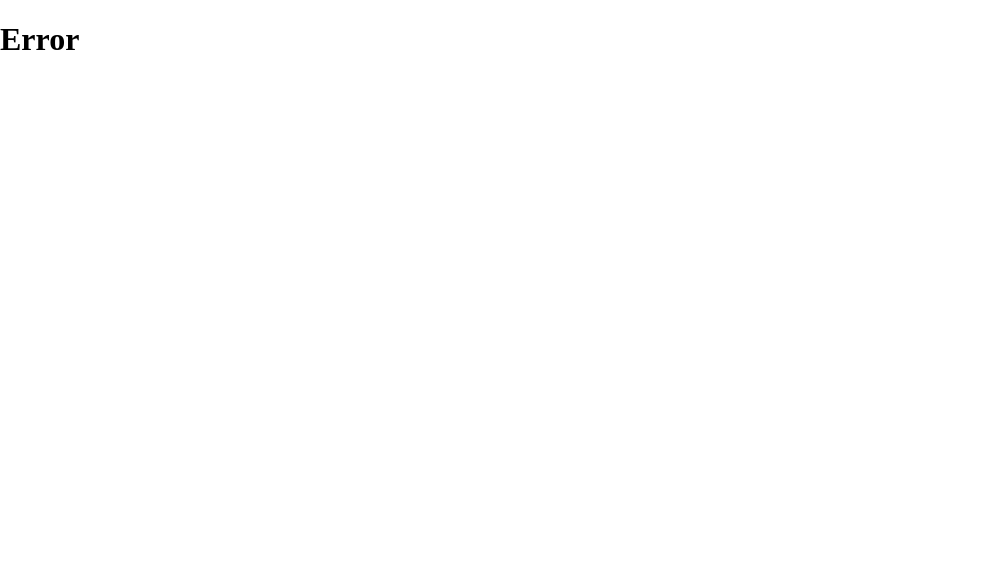
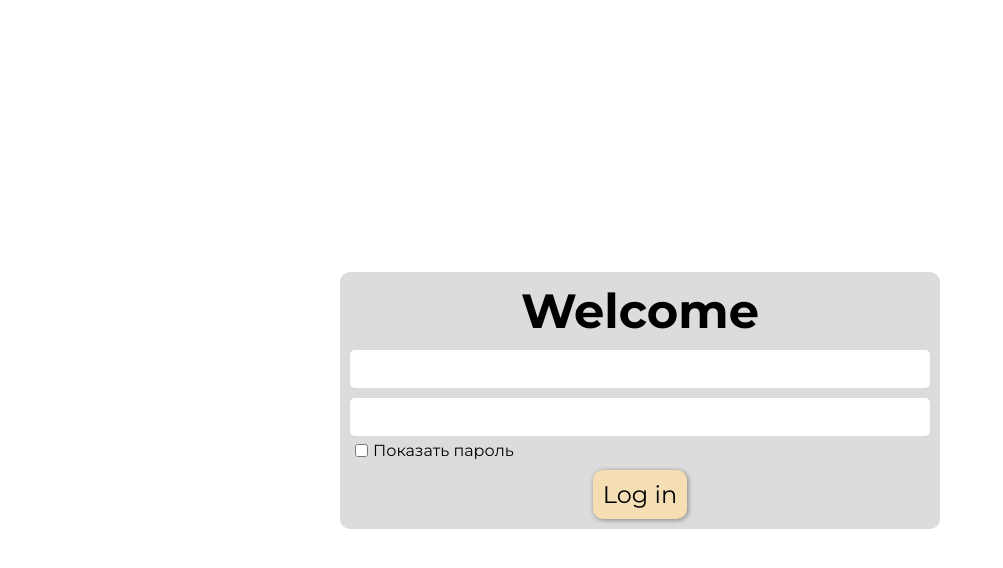
Before and after one commit to NikitaKalitov/online_shop_june, a React (Create React App) app: page /login in a window 1280 px wide. Before the commit this address had no page. Shown: the top 568 px of the page, without its empty margins (0-1003 px from the left). Built offline with nearby package versions, Linux system fonts and the light colour scheme.

Commit message:
Внедряю авторизацию

```diff
--- a/public/styles.css
+++ b/public/styles.css
@@ -5,3 +5,20 @@ body {
 html {
   /* overflow-y: scroll; */
 }
+
+h1,
+h2,
+h3,
+h4,
+h5,
+h6,
+p,
+a,
+span {
+  padding: 0;
+  margin: 0;
+  font-size: 16px;
+  font-family: "Montserrat", sans-serif;
+  font-optical-sizing: auto;
+  font-style: normal;
+}
--- a/src/api/fetcher.ts
+++ b/src/api/fetcher.ts
@@ -26,7 +26,24 @@ export class API {
     const user = UserClass.fromJson(json);
     const token: string = json.token;
     const refreshToken: string = json.refreshToken;
-    console.log(json);
+    // console.log(json);
     return { user, token, refreshToken };
   };
+
+  static refreshToken = async (refreshToken: string) => {
+    const response = await fetch("https://dummyjson.com/auth/refresh", {
+      method: "POST",
+      headers: {
+        "Content-Type": "application/json",
+      },
+      body: JSON.stringify({
+        refreshToken: refreshToken,
+      }),
+    });
+    const json = await response.json();
+    const newToken: string = json.token;
+    const newRefreshToken: string = json.refreshToken;
+    // console.log(json);
+    return { newToken, newRefreshToken };
+  };
 }
--- a/src/components/Header/Header.jsx
+++ b/src/components/Header/Header.jsx
@@ -1,4 +1,4 @@
-import { faCartShopping, faList } from "@fortawesome/free-solid-svg-icons";
+import { faCartShopping, faList, faRightToBracket } from "@fortawesome/free-solid-svg-icons";
 import { FontAwesomeIcon } from "@fortawesome/react-fontawesome";
 import * as React from "react";
 import styles from "./Header.module.scss";
@@ -10,6 +10,7 @@ export const Header = () => {
       <div className={styles.header_content}>
         <LinkComponent to={"products"} icon={faList} text={"Products"} />
         <LinkComponent to={"cart"} icon={faCartShopping} text={"Cart"} />
+        <LinkComponent to={"/logout"} icon={faRightToBracket} text={"Log out"} />
       </div>
     </div>
   );
--- a/src/hoc/RequireAuth.jsx
+++ b/src/hoc/RequireAuth.jsx
@@ -3,11 +3,20 @@ import { useAuthStore } from "../stores/authStore";
 import { Navigate } from "react-router-dom";
 
 export const RequireAuth = ({ children }) => {
-  const token = useAuthStore((state) => state.token);
+  const checkLogin = useAuthStore((state) => state.checkLogin);
+  const [loggedIn, setLoggedIn] = React.useState(null);
 
-  if (token == null) {
-    return <Navigate to={"/login"} replace={true} />;
+  React.useEffect(() => {
+    checkLogin().then((value) => { setLoggedIn(value) });
+  }, []);
+
+
+  if (loggedIn != null) {
+    if (!loggedIn) {
+      return <Navigate to={"/login"} replace={true} />;
+    } else {
+      console.log("return children");
+      return <>{children}</>;
+    }
   }
-
-  return { children };
 };
--- a/src/index.js
+++ b/src/index.js
@@ -16,11 +16,13 @@ import {
   loader as productDescPageLoader,
 } from "./pages/ProductDescPage/ProductDescPage";
 import { CartPage, loader as cartPageLoader } from "./pages/CartPage/CartPage";
+import { LoginPage } from "./pages/LoginPage/LoginPage";
+import { RequireAuth } from "./hoc/RequireAuth";
+import { useAuthStore } from "./stores/authStore";
 
 const router = createBrowserRouter([
   {
     path: "/",
-    // element: <MainLayout />,
     element: <App />,
     errorElement: (
       <div>
@@ -41,11 +43,22 @@ const router = createBrowserRouter([
       },
       {
         path: "products/:productId",
-        element: <ProductDescPage />,
+        element: <RequireAuth><ProductDescPage /></RequireAuth>,
         loader: productDescPageLoader,
       },
       { path: "cart", element: <CartPage />, loader: cartPageLoader },
     ],
+  },
+  {
+    path: 'login',
+    element: <LoginPage />,
+  },
+  {
+    path: 'logout',
+    loader: async () => {
+      await useAuthStore.getState().logout();
+      return redirect('/login');
+    }
   },
 ]);
 
--- a/src/pages/LoginPage/LoginPage.jsx
+++ b/src/pages/LoginPage/LoginPage.jsx
@@ -1,6 +1,86 @@
 import * as React from "react";
-import "./LoginPage.module.scss";
+import { redirect, useNavigate } from "react-router-dom";
+import { useAuthStore } from "../../stores/authStore";
+import styles from "./LoginPage.module.scss";
 
 export const LoginPage = () => {
-  return <div>LoginPage</div>;
+  return (
+    <div className={styles.login_page}>
+      <LoginContainer />
+    </div>
+  );
 };
+
+const LoginContainer = () => {
+  return (
+    <div className={styles.login_container}>
+      <LoginText />
+      <LoginUsername />
+      <LoginPassword />
+      <LoginButton />
+    </div>
+  );
+};
+
+const LoginText = () => {
+  return <h1>Welcome</h1>;
+};
+
+const LoginUsername = () => {
+  return (
+    <div className={styles.field_container}>
+      <input type={"text"} className={styles.field} id={"username_field"} />
+    </div>
+  );
+};
+
+const LoginPassword = () => {
+  const [visible, setVisible] = React.useState(false);
+
+  return (
+    <div className={styles.field_container}>
+      <input
+        type={visible ? "text" : "password"}
+        className={styles.field}
+        id={"password_field"}
+      />
+      <p className={styles.password_checkbox}>
+        <input
+          type={"checkbox"}
+          checked={visible}
+          onChange={() => {
+            setVisible((value) => !value);
+          }}
+        />
+        <span
+          onClick={() => {
+            setVisible((value) => !value);
+          }}
+        >
+          Показать пароль
+        </span>
+      </p>
+    </div>
+  );
+};
+
+const LoginButton = () => {
+  const navigate = useNavigate();
+
+  const onClick = async () => {
+    // @ts-ignore
+    const username = document.getElementById("username_field").value;
+    // @ts-ignore
+    const password = document.getElementById("password_field").value;
+    const isSuccess = await useAuthStore.getState().login(username, password);
+    if (isSuccess) {
+      navigate("/products");
+    }
+  };
+
+  return (
+    <div className={styles.login_button} onClick={onClick}>
+      <span>Log in</span>
+    </div>
+  );
+};
--- a/src/pages/LoginPage/LoginPage.module.scss
+++ b/src/pages/LoginPage/LoginPage.module.scss
@@ -0,0 +1,107 @@
+.login_page {
+  height: 100vh;
+  display: flex;
+  flex-direction: column;
+  overflow-x: hidden;
+  padding: 0px 10px;
+}
+
+.login_container {
+  box-sizing: border-box;
+  margin: auto;
+  background-color: gainsboro;
+  width: 100%;
+  max-width: 600px;
+  padding: 10px;
+  border-radius: 10px;
+  display: flex;
+  flex-direction: column;
+  gap: 10px;
+}
+
+h1 {
+  font-size: 48px;
+  text-align: center;
+  font-family: "Montserrat", sans-serif;
+}
+
+.field_container {
+  width: 100%;
+}
+
+.field {
+  width: 100%;
+  box-sizing: border-box;
+  padding: 5px;
+  font-size: 24px;
+  border: none;
+  border-radius: 5px;
+  outline: none;
+}
+
+.password_checkbox {
+  display: flex;
+  flex-direction: row;
+  padding-top: 5px;
+  align-content: center;
+
+  input {
+    margin: 0px 5px;
+    align-content: center;
+
+    @media (hover: hover) {
+      &:hover {
+        cursor: pointer;
+      }
+    }
+
+    @media (hover: none) {
+      &:active {
+        cursor: pointer;
+      }
+    }
+  }
+
+  span {
+    @media (hover: hover) {
+      &:hover {
+        cursor: pointer;
+      }
+    }
+
+    @media (hover: none) {
+      &:active {
+        cursor: pointer;
+      }
+    }
+  }
+}
+
+.login_button {
+  align-self: center;
+  width: fit-content;
+  background-color: wheat;
+  padding: 10px;
+  border-radius: 10px;
+  box-shadow: 1px 1px 5px grey;
+
+  span {
+    font-size: 24px;
+  }
+
+  @media (hover: hover) {
+    &:hover {
+      cursor: pointer;
+    }
+  }
+
+  @media (hover: none) {
+    &:active {
+      cursor: pointer;
+    }
+  }
+
+  &:active {
+    box-shadow: 1px 1px 1px grey;
+  }
+}
--- a/src/stores/authStore.ts
+++ b/src/stores/authStore.ts
@@ -1,3 +1,4 @@
+import { getAllByTestId } from "@testing-library/react";
 import { create } from "zustand";
 import { createJSONStorage, persist } from "zustand/middleware";
 import { API } from "../api/fetcher";
@@ -5,10 +6,13 @@ import { UserClass } from "../models/models";
 
 interface AuthStoreState {
   user: UserClass;
-  token: string;
-  refreshToken: string;
+  _token: string;
+  _refreshToken: string;
+  _tokenTimeout: number;
   //
   login: (username: string, password: string) => Promise<boolean>;
+  checkLogin: () => Promise<boolean>;
+  _reLogin: () => Promise<boolean>;
   logout: () => Promise<boolean>;
 }
 
@@ -16,8 +20,9 @@ export const useAuthStore = create<AuthStoreState>()(
   persist(
     (set, get) => ({
       user: null,
-      token: null,
-      refreshToken: null,
+      _token: null,
+      _refreshToken: null,
+      _tokenTimeout: 0,
       //
       //
       login: async (username: string, password: string) => {
@@ -26,16 +31,67 @@ export const useAuthStore = create<AuthStoreState>()(
           password
         );
         if (user.id) {
-          set({ user: user, token: token, refreshToken: refreshToken });
+          // const timeoutTimer = Date.now() + 30 * 60 * 1000;
+          const timeoutTimer = Date.now() + 1 * 5 * 1000;
+          set({
+            user: user,
+            _token: token,
+            _refreshToken: refreshToken,
+            _tokenTimeout: timeoutTimer,
+          });
           return true;
         } else {
-          set({ user: null, token: null, refreshToken: null });
+          set({
+            user: null,
+            _token: null,
+            _refreshToken: null,
+            _tokenTimeout: 0,
+          });
+          return false;
+        }
+      },
+      //
+      checkLogin: async () => {
+        console.log("check login");
+        if (Date.now() > get()._tokenTimeout) {
+          console.log("reLogin required");
+          const value = await get()._reLogin();
+          console.log(`reLogin ${value}`);
+          return value;
+        } else {
+          console.log(true);
+          return true;
+        }
+      },
+      //
+      _reLogin: async () => {
+        console.log("reLogin started");
+        const refreshToken = get()._refreshToken;
+        const { newToken, newRefreshToken } = await API.refreshToken(
+          refreshToken
+        );
+        if (newToken && newRefreshToken) {
+          // const timeoutTimer = Date.now() + 30 * 60 * 1000;
+          const timeoutTimer = Date.now() + 1 * 5 * 1000;
+          set({
+            _token: newToken,
+            _refreshToken: newRefreshToken,
+            _tokenTimeout: timeoutTimer,
+          });
+          return true;
+        } else {
           return false;
         }
       },
       //
       logout: async () => {
-        set({ user: null, token: null, refreshToken: null });
+        set({
+          user: null,
+          _token: null,
+          _refreshToken: null,
+          _tokenTimeout: null,
+        });
+        console.log(get());
         return true;
       },
     }),
@@ -43,8 +99,9 @@ export const useAuthStore = create<AuthStoreState>()(
       name: "auth-store",
       storage: createJSONStorage(() => sessionStorage),
       partialize: (state) => ({
-        token: state.token,
-        refreshToken: state.refreshToken,
+        token: state._token,
+        _refreshToken: state._refreshToken,
+        tokenTimeout: state._tokenTimeout,
       }),
     }
   )
```
